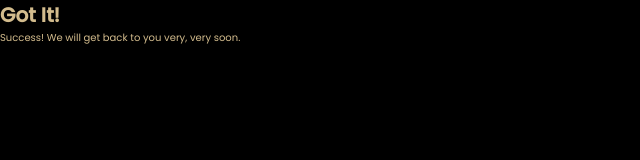
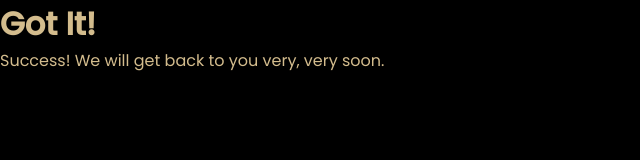
Before and after one commit to KalibGaines/formsubmitdemo, a plain HTML site: page success.html in a window 1280 px wide. Shown: the whole page, without its empty margins (0-640 px from the left). Drawn offline with Linux system fonts and the light colour scheme.

Commit message:
Update success.html

```diff
--- a/success.html
+++ b/success.html
@@ -14,7 +14,8 @@
 
 }
 html{
-    font-size: 62.5%;
+  position:center;
+    font-size: 100%;
     overflow-x: hidden;
 }
 body{
```
